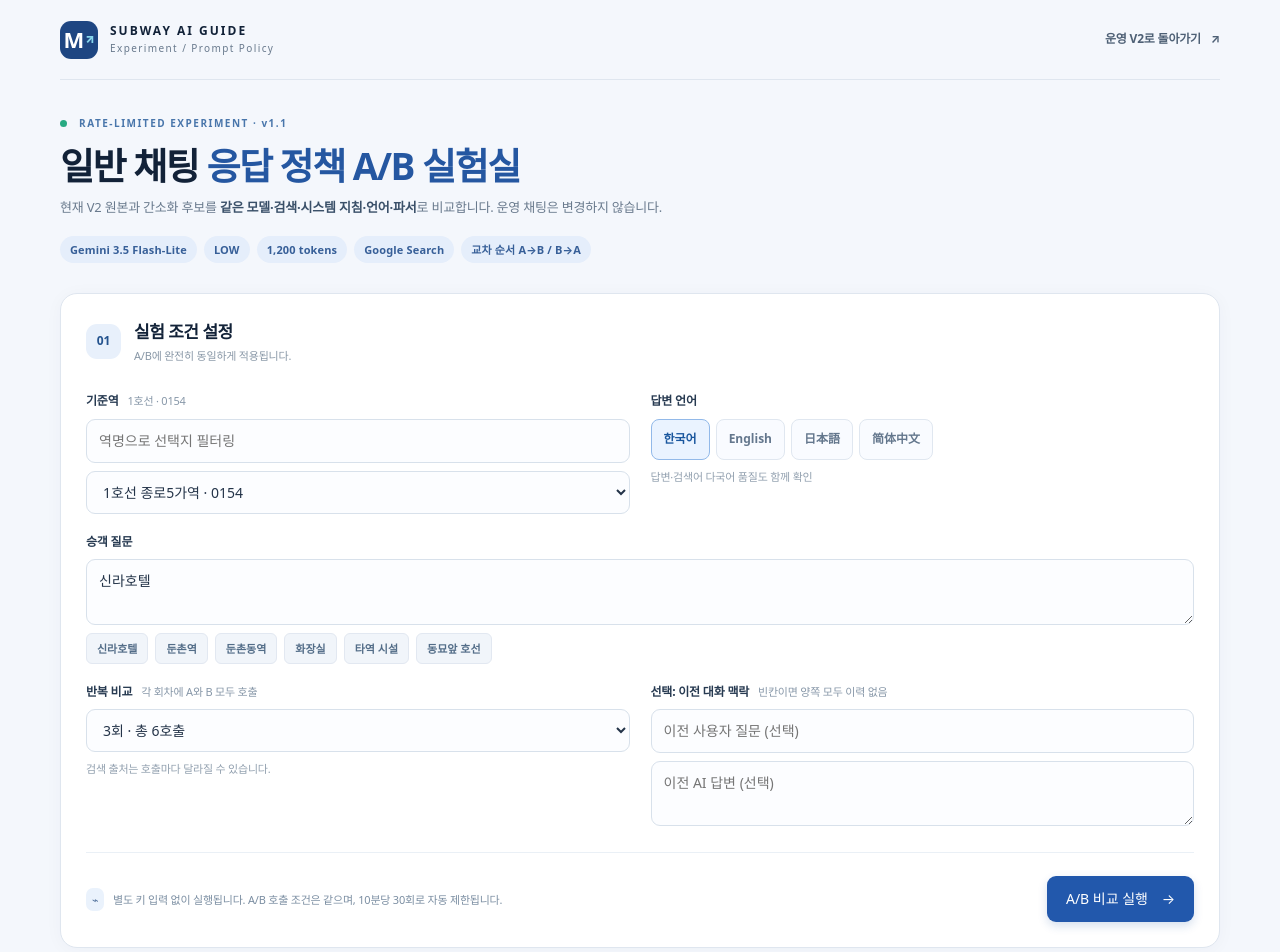
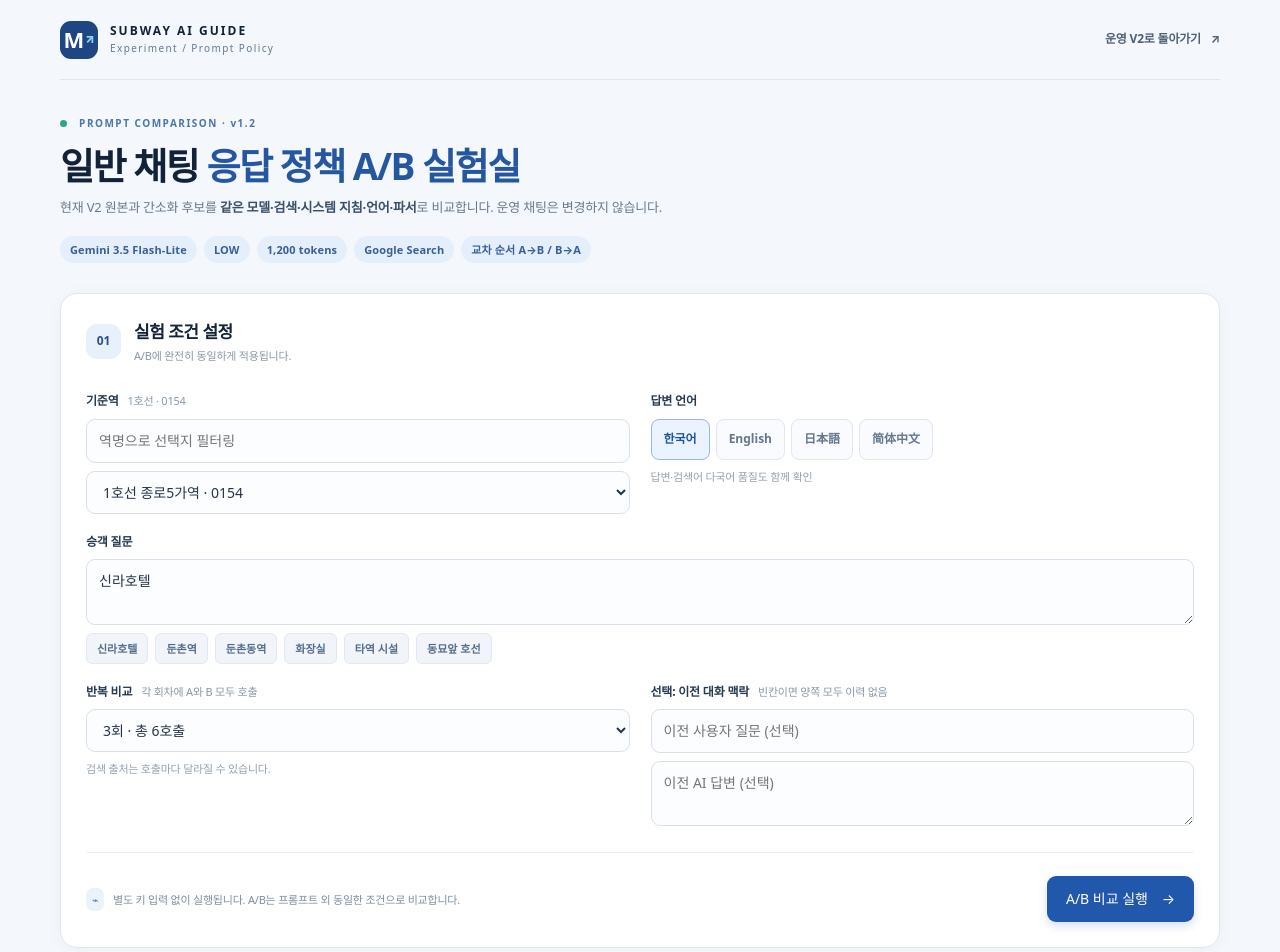
Before and after one commit to kochenkvj-code/subway-ai-guide, a Next.js app: page /search-lab/chat-ab in a window 1280 px wide. Shown: the top 952 px of the page. Built offline with nearby package versions, Linux system fonts and the light colour scheme.

Commit message:
Remove obsolete A/B experiment rate-limit notices after WAF rule removal

```diff
--- a/app/search-lab/chat-ab/ChatAB.jsx
+++ b/app/search-lab/chat-ab/ChatAB.jsx
@@ -114,7 +114,6 @@ export default function ChatAB(){
             });
             setRoundIndex(round);
             setCompleted(v=>v+1);
-            if(response.status===429){setNotice('호출 제한에 도달했습니다. 10분 기준 최대 30회까지 가능하니 잠시 뒤 다시 실행해 주세요.');stop=true;break;}
           }catch(error){
             if(aborter.signal.aborted){stop=true;break;}
             setRuns(previous=>{
@@ -142,7 +141,7 @@ export default function ChatAB(){
         <a className="cab-home" href="/">운영 V2로 돌아가기 <span>↗</span></a>
       </header>
       <section className="cab-hero">
-        <div className="cab-kicker"><span className="cab-live-dot"></span> RATE-LIMITED EXPERIMENT · v1.1</div>
+        <div className="cab-kicker"><span className="cab-live-dot"></span> PROMPT COMPARISON · v1.2</div>
         <h1>일반 채팅 <em>응답 정책 A/B 실험실</em></h1>
         <p>현재 V2 원본과 간소화 후보를 <strong>같은 모델·검색·시스템 지침·언어·파서</strong>로 비교합니다. 운영 채팅은 변경하지 않습니다.</p>
         <div className="cab-hero-meta"><span>Gemini 3.5 Flash-Lite</span><span>LOW</span><span>1,200 tokens</span><span>Google Search</span><span>교차 순서 A→B / B→A</span></div>
@@ -158,7 +157,7 @@ export default function ChatAB(){
           <div className="cab-field cab-context"><span>선택: 이전 대화 맥락 <small>빈칸이면 양쪽 모두 이력 없음</small></span><input value={contextQuestion} onChange={e=>setContextQuestion(e.target.value)} maxLength={500} placeholder="이전 사용자 질문 (선택)" /><textarea value={contextAnswer} onChange={e=>setContextAnswer(e.target.value)} rows={2} maxLength={2500} placeholder="이전 AI 답변 (선택)" /></div>
         </div>
         <div className="cab-runbar">
-          <div className="cab-run-caption"><span className="cab-lock">⌁</span> 별도 키 입력 없이 실행됩니다. A/B 호출 조건은 같으며, 10분당 30회로 자동 제한됩니다.</div>
+          <div className="cab-run-caption"><span className="cab-lock">⌁</span> 별도 키 입력 없이 실행됩니다. A/B는 프롬프트 외 동일한 조건으로 비교합니다.</div>
           <div className="cab-run-actions">{busy&&<button type="button" className="cab-secondary" onClick={()=>controllerRef.current?.abort()}>남은 호출 중단</button>}<button type="button" className="cab-primary" disabled={busy||!question.trim()} onClick={execute}>{busy?'실험 진행 중 · '+completed+'/'+(repeat*2):'A/B 비교 실행'} <span>→</span></button></div>
         </div>
         {notice&&<div role="alert" className="cab-notice">{notice}</div>}
```
